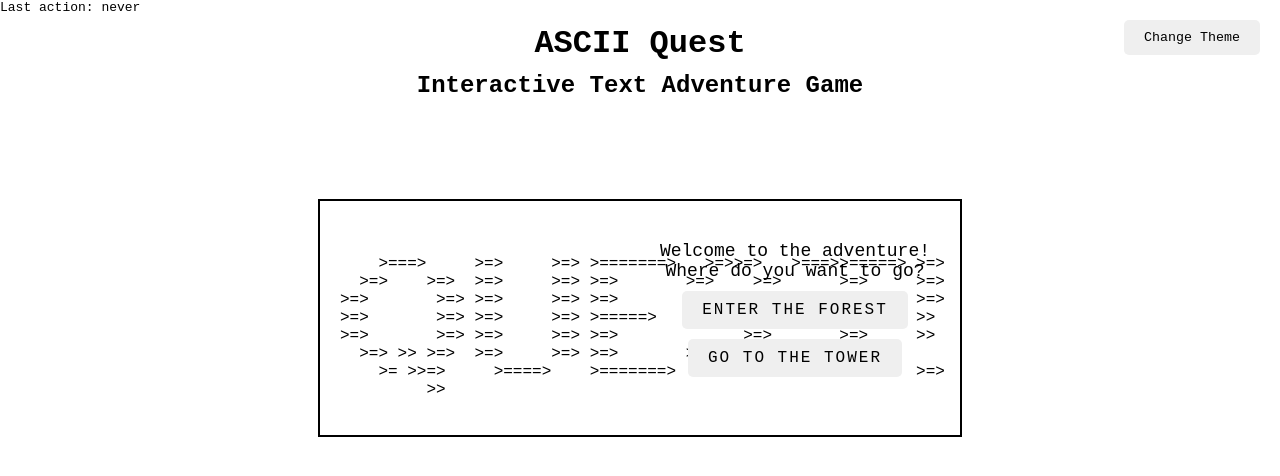
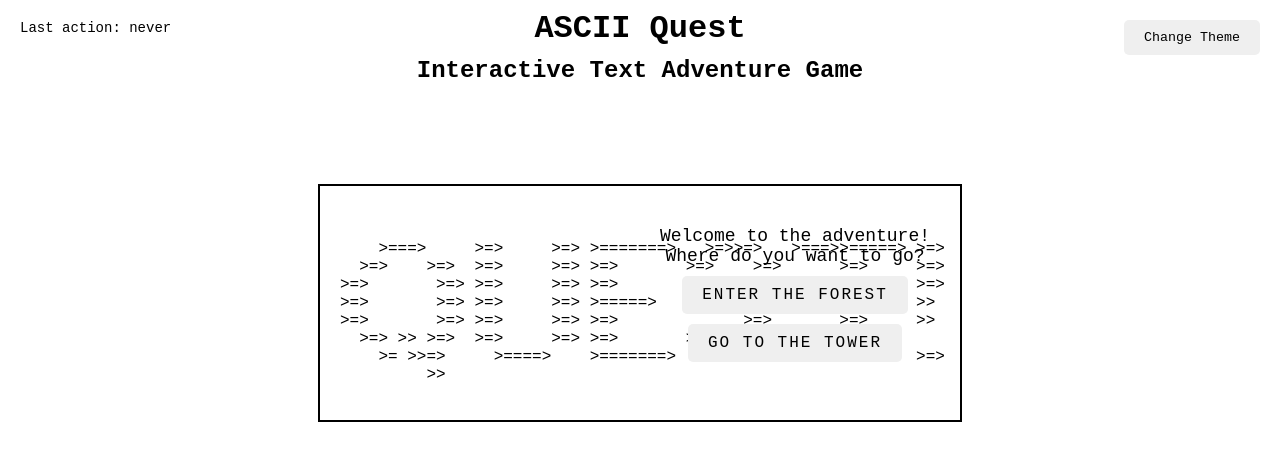
Before and after one commit to XaTaHaTaTa/Quest, a plain HTML site: page index.html in a window 1280 px wide. Drawn offline with Linux system fonts and the light colour scheme.

Commit message:
Update styles.css

```diff
--- a/styles.css
+++ b/styles.css
@@ -127,3 +127,13 @@ h1, h2 {
     font-family: 'Courier New', monospace;
     margin: 10px 0;
 }
+/* Дата/время в левом углу */
+#timestamp {
+    position: fixed;
+    top: 20px;
+    left: 20px;
+    font-size: 14px;
+    color: currentColor;
+    font-family: monospace;
+    z-index: 1000;
+}
```
